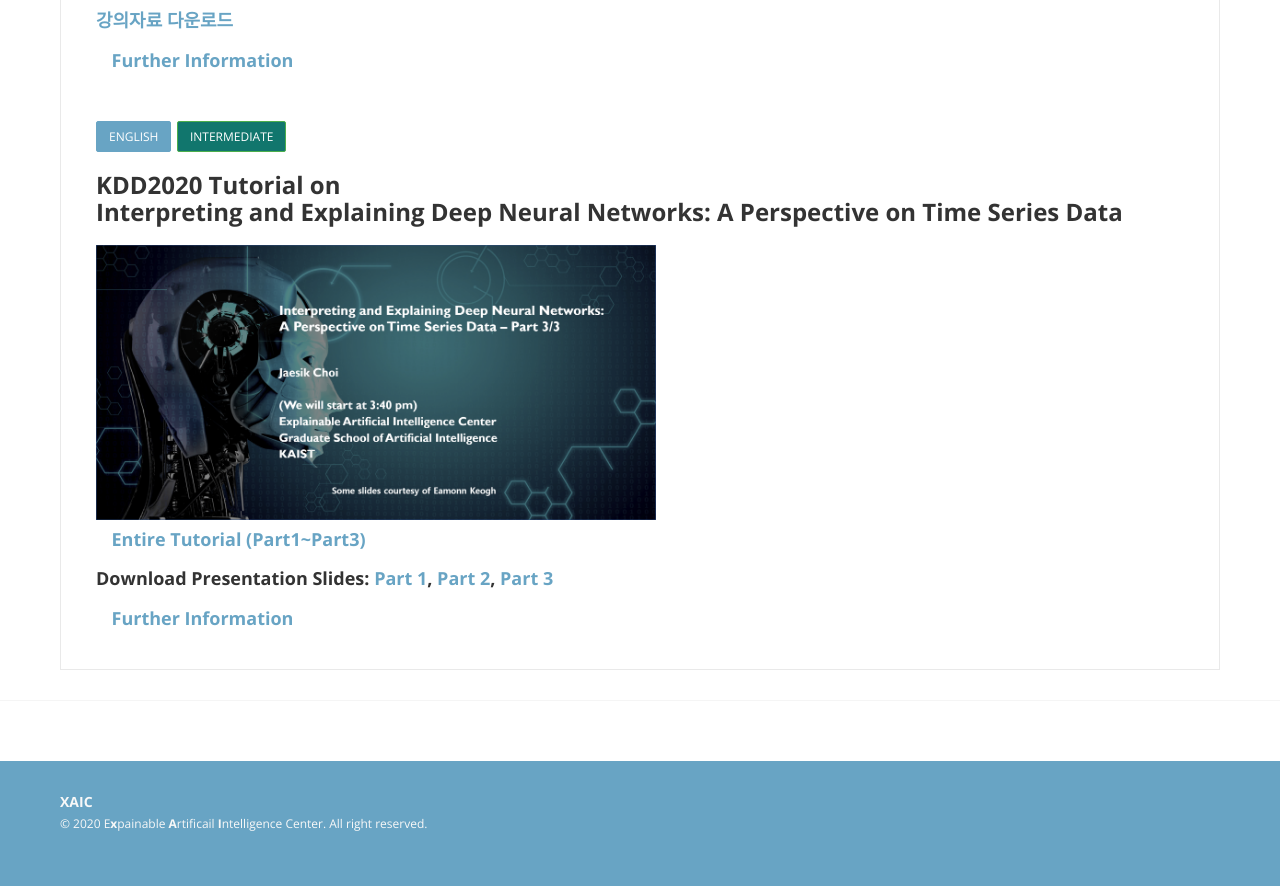
After one commit to kirarenctaon/xai_web, a Django app: template web/templates/web/xai_tutorial.html in a window 1280 px wide. The commit adds this page. Shown: the part 705-1591 px from the top of the page. Run offline with Django 3.2, Linux system fonts and the light colour scheme; the template is opened without the code that fills it, so the values that code supplies are empty; some libraries are stand-ins or nearby versions.

Commit message:
Tutorial Page

```diff
--- a/web/templates/web/index.html
+++ b/web/templates/web/index.html
@@ -43,11 +43,17 @@
                 <li class="dropdown">
                 	 <a href="#" class="dropdown-toggle " data-toggle="dropdown" data-hover="dropdown" data-delay="0" data-close-others="false">Open Source<b class=" icon-angle-down"></b></a>
                 	 <ul class="dropdown-menu">
-				  <li><a href ='{% url 'relatedproject' %}'>Related Project</a></li>
+				  		<li><a href ='{% url 'relatedproject' %}'>Related Project</a></li>
                 	 	<li><a href ='https://github.com/OpenXAIProject'>Github</a></li>
-                                <li><a href ='https://www.youtube.com/channel/UCGxsfIsOry_LdBaPSet2p7g'>Youtube</a></li>
-                                <li><a href ='{% url 'opendata' %}'>Open Data</a></li>
-			 </ul>
+						<li><a href ='https://www.youtube.com/channel/UCGxsfIsOry_LdBaPSet2p7g'>Youtube</a></li>
+						<li><a href ='{% url 'opendata' %}'>Open Data</a></li>
+			 		</ul>
+                </li>
+				<li class="dropdown">
+                	 <a href="#" class="dropdown-toggle " data-toggle="dropdown" data-hover="dropdown" data-delay="0" data-close-others="false">Tutorial<b class=" icon-angle-down"></b></a>
+                	 <ul class="dropdown-menu">
+                	 	<li><a href ='{% url 'xai_tutorial' %}'>XAI Tutorial</a></li>
+					 </ul>
                 </li>
 				<li class="dropdown">
                 	 <a href="#" class="dropdown-toggle " data-toggle="dropdown" data-hover="dropdown" data-delay="0" data-close-others="false">Event<b class=" icon-angle-down"></b></a>
@@ -57,7 +63,7 @@
 						<li><a href ='{% url 'Workshop19' %}'>2019 ICCV Workshop</a></li>
 						<li><a href ='{% url 'Tutorial20' %}'>2020 KDD Tutorial</a></li>
 				 		<li><a href ='{% url 'Workshop20' %}'>2020 Online Workshop</a></li>
-			 </ul>
+					 </ul>
                 </li>
                 <li><a href="{% url 'contact' %}">Contact</a></li>
             </ul>
--- /dev/null
+++ b/web/templates/web/xai_tutorial.html
@@ -0,0 +1,73 @@
+{% extends "web/index.html" %} {% block content %} {% load static%}
+<section id="inner-headline">
+<div class="container">
+	<div class="row">
+		<div class="col-lg-12">
+			<ul class="breadcrumb">
+				<li><a href="#"><i class="fa fa-home"></i></a><i class="icon-angle-right"></i></li>
+				<li class="active">Tutorial</li>
+			</ul>
+		</div>
+	</div>
+</div>
+</section>
+<section id="content">
+<div class="container">
+	<div class="lead">
+	<div class="row">
+		<div class="tab-content">
+			<div class="tab-pane active" id="English">
+				<div class="col-lg-12">
+					<div class="post-image">
+						<div class="post-heading">
+<!--							<center><h1> <img width="80" src={% static "img/logos/logo_design.png" %}>-->
+<!--								XAI Tutorials</h1></center>-->
+
+<!--							<h3> <i class="fab fa-youtube"></i>한국어 강의</h3>-->
+
+							<a href="#Prerequisites" class="btn btn-danger">Korean</a> <a href="#" class="btn btn-warning btn-large">Beginner</a>
+							<h3>  AI의 사고과정을 설명할 수 있을까_최재식 ㅣ 2020 가을 카오스강연 'Ai X' 6강</h3>
+							<div class="view-txt">
+								<iframe width="560" height="315" src="https://www.youtube.com/embed/MMQjmeTmoxQ" frameborder="0" allow="accelerometer; autoplay; clipboard-write; encrypted-media; gyroscope; picture-in-picture" allowfullscreen></iframe>			</div>
+							</div>
+							<h4> <i class="far fa-file-pdf"></i> <a href="/static/files/KAOS_slide.pdf"> 강의자료 다운로드</a></h4>
+							<h4><i class="fas fa-home"></i> <a href="https://ikaos.org/kaos/apply/view.php?kc_idx=79"> Further Information <a>
+						</div>
+						<br>
+
+<!--						<h3> <i class="fab fa-youtube"></i> English Tutorial</h3>-->
+							<a href="#Program" class="btn btn-theme">English</a>
+							<a href="#Program" class="btn btn-success">Intermediate</a>
+							<h3>KDD2020 Tutorial on <br> Interpreting and Explaining Deep Neural Networks: A Perspective on Time Series Data </h3>
+							<div class="view-txt">
+								<img src="/static/files/KDD_thum.png" width="560" height="315"> </img>
+<!--								<iframe width="560" height="315" src="https://youtu.be/0S4fuIkU_9E" frameborder="0" allow="accelerometer; autoplay; clipboard-write; encrypted-media; gyroscope; picture-in-picture" allowfullscreen></iframe>			</div>-->
+							</div>
+							<h4> <i class="fab fa-youtube"></i> <a href="https://youtu.be/0S4fuIkU_9E"">Entire Tutorial (Part1~Part3) </a></h4>
+							<h4> <i class="far fa-file-pdf"></i> Download Presentation Slides:
+									<a href="/static/files/2020tutorial/XAI_KDD_Tutorial-part1_final_v2.pdf"> Part 1</a>,
+									<a href="/static/files/2020tutorial/XAI_KDD_Tutorial-part2_final_v2.pdf"> Part 2</a>,
+									<a href="/static/files/2020tutorial/XAI_KDD_Tutorial-part3_final.pdf"> Part 3</a>
+							</h4>
+							<h4><i class="fas fa-home"></i> <a href="http://xai.kaist.ac.kr/Tutorial/2020/"> Further Information <a>
+							</h4>
+
+
+				</div>
+			</div>
+		</div>
+	</div>
+	</div>
+</div>
+</section>
+
+
+<!-- divider -->
+<div class="row">
+	<div class="col-lg-12">
+		<div class="solidline">
+		</div>
+	</div>
+</div>
+<!-- end divider -->
+{% endblock content %}
--- a/web/urls.py
+++ b/web/urls.py
@@ -31,6 +31,8 @@ urlpatterns = [
     url(r'^opensource/youtube/$', views.youtubeRedirect, name='youtube'),
     url(r'^opensource/opendata/$', views.OpenData, name='opendata'),
 
+    url(r'^xai_tutorial/$', views.xai_tutorial, name='xai_tutorial'),
+
     # Symposium
     url(r'^Symposium/2018/$', views.Symposium, name='Symposium18'),
     url(r'^Symposium/2018/korean/$', views.Symposium_ko, name='Symposium18_ko'),
--- a/web/views.py
+++ b/web/views.py
@@ -212,5 +212,8 @@ def Tutorial20(request):
 def Workshop20(request):
     return render(request, 'web/workshop20.html')
 
+def xai_tutorial(request):
+    return render(request, 'web/xai_tutorial.html')
+
 def Popup(request):
     return render(request, 'web/popup.html')
```
Also changed, not shown: static/files/KDD_thum.png (added), 1 other file.
